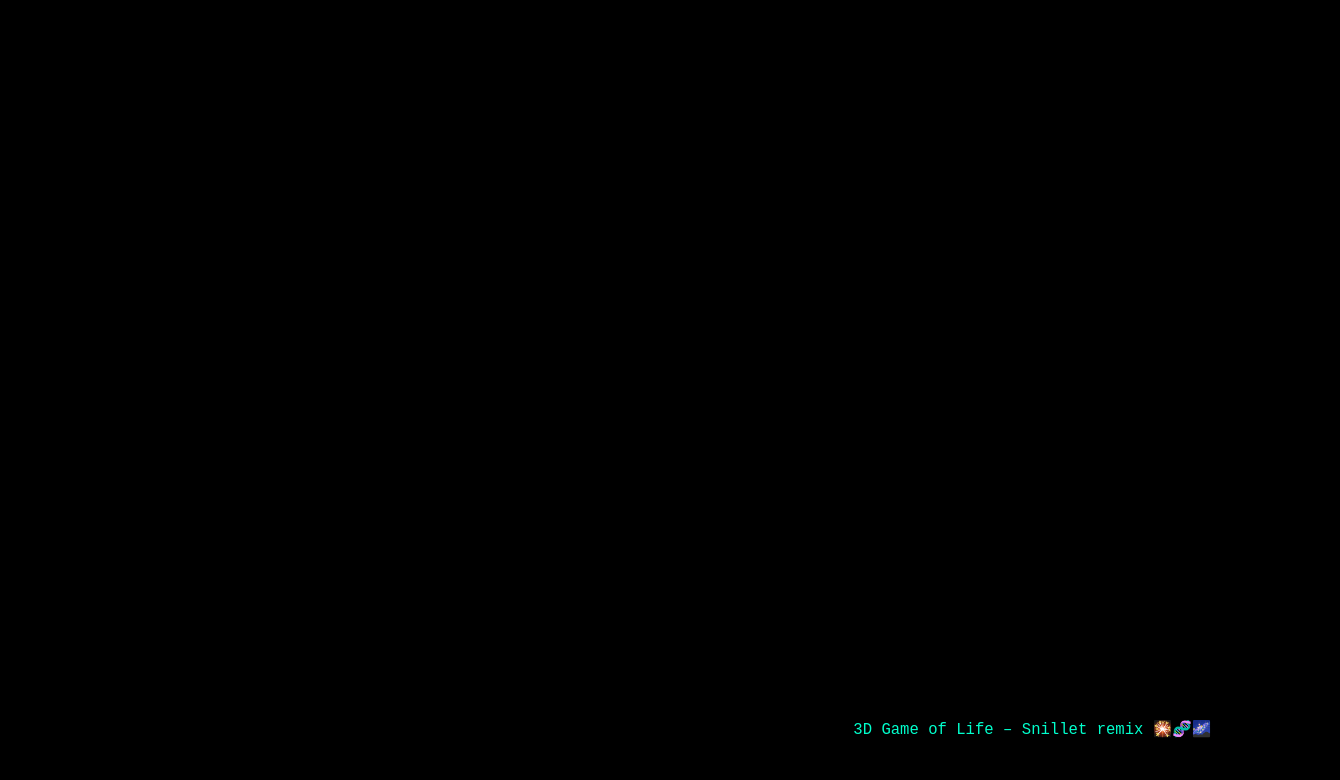
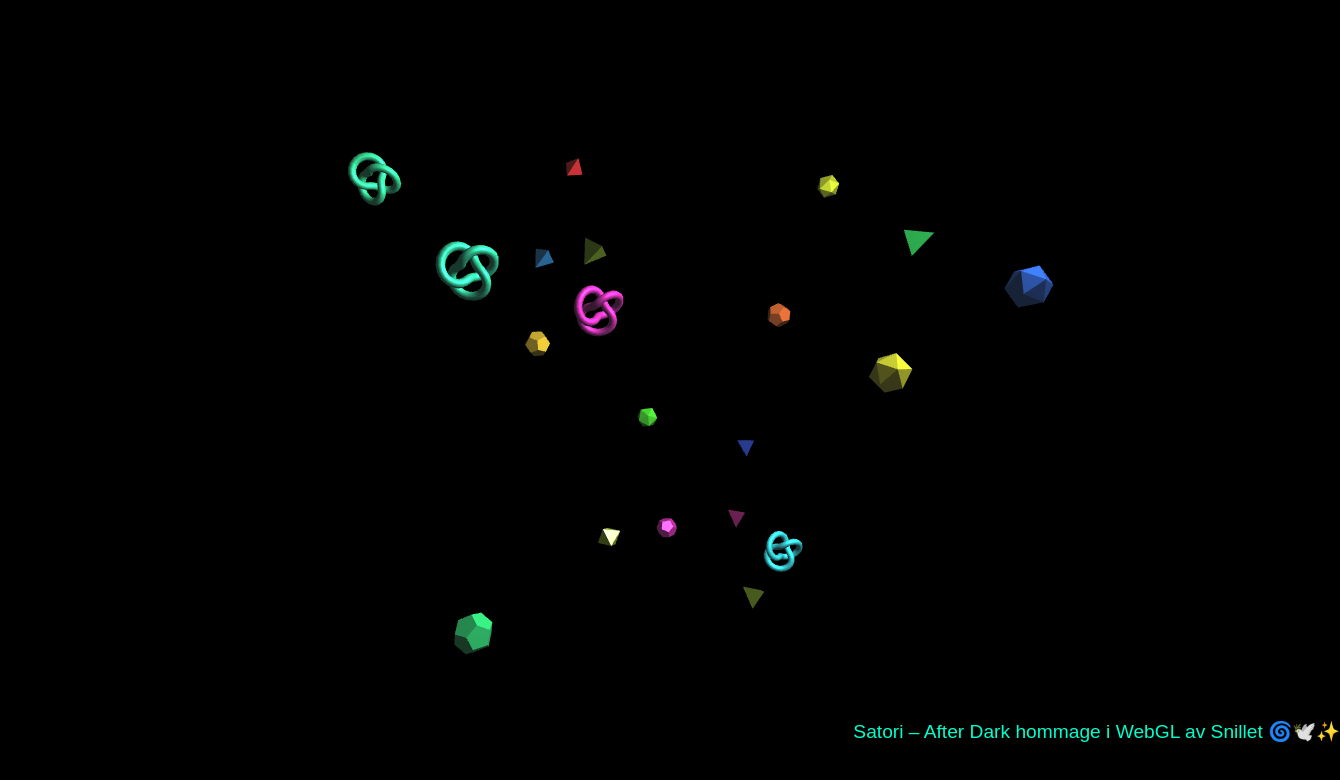
Before and after one commit to Klingoon/min-sida, a plain HTML site: page index.html in a window 1280 px wide. Shown: the whole page, 1340 px wide, since content can reach past the window. Drawn offline with nearby package versions, Linux system fonts and the light colour scheme; animation ran at ten frames a second.

Commit message:
Update index.html

```diff
--- a/index.html
+++ b/index.html
@@ -3,9 +3,9 @@
 <head>
   <meta charset="UTF-8" />
   <meta name="viewport" content="width=device-width, initial-scale=1.0" />
-  <title>3D Game of Life – Snillet Edition</title>
+  <title>Satori Skärmsläckare – Snillet WebGL Edition</title>
   <style>
-    body { margin: 0; overflow: hidden; background: black; font-family: monospace; color: #00ffcc; }
+    body { margin: 0; overflow: hidden; background: black; font-family: sans-serif; }
     canvas { display: block; }
     #scrollText {
       position: absolute;
@@ -13,6 +13,7 @@
       left: 100%;
       white-space: nowrap;
       font-size: 1.2em;
+      color: #00ffcc;
       animation: scroll 30s linear infinite;
     }
     @keyframes scroll {
@@ -23,7 +24,7 @@
 </head>
 <body>
 <canvas id="glcanvas"></canvas>
-<div id="scrollText">3D Game of Life – Snillet remix 🎇🧬🌌</div>
+<div id="scrollText">Satori – After Dark hommage i WebGL av Snillet 🌀🕊️✨</div>
 <audio autoplay loop>
   <source src="https://cdn.pixabay.com/download/audio/2022/10/18/audio_230fc452a9.mp3?filename=dreamy-groove-124302.mp3" type="audio/mpeg">
 </audio>
@@ -33,9 +34,8 @@ import * as THREE from 'https://cdn.skypack.dev/three@0.152.2';
 const scene = new THREE.Scene();
 scene.background = new THREE.Color(0x000000);
 
-const camera = new THREE.PerspectiveCamera(75, window.innerWidth / window.innerHeight, 0.1, 1000);
-camera.position.set(50, 50, 100);
-camera.lookAt(25, 25, 25);
+const camera = new THREE.PerspectiveCamera(60, window.innerWidth/window.innerHeight, 1, 1000);
+camera.position.z = 100;
 
 const renderer = new THREE.WebGLRenderer({ canvas: document.getElementById('glcanvas'), antialias: true });
 renderer.setSize(window.innerWidth, window.innerHeight);
@@ -46,68 +46,75 @@ window.addEventListener('resize', () => {
   renderer.setSize(window.innerWidth, window.innerHeight);
 });
 
-const gridSize = 30;
-const spacing = 2;
-let grid = Array.from({ length: gridSize }, () =>
-  Array.from({ length: gridSize }, () =>
-    Array.from({ length: gridSize }, () => Math.random() > 0.9 ? 1 : 0)
-  )
-);
+// Geometriska former som flyter runt och snurrar
+const forms = [];
+const geometries = [
+  new THREE.TorusKnotGeometry(2, 0.5, 64, 8),
+  new THREE.DodecahedronGeometry(2),
+  new THREE.IcosahedronGeometry(2),
+  new THREE.TetrahedronGeometry(2),
+  new THREE.OctahedronGeometry(2),
+];
 
-const cubes = [];
-const geometry = new THREE.BoxGeometry(1.5, 1.5, 1.5);
-
-for (let z = 0; z < gridSize; z++) {
-  for (let y = 0; y < gridSize; y++) {
-    for (let x = 0; x < gridSize; x++) {
-      const material = new THREE.MeshStandardMaterial({ color: 0x00ffff, transparent: true, opacity: 0 });
-      const cube = new THREE.Mesh(geometry, material);
-      cube.position.set(x * spacing, y * spacing, z * spacing);
-      scene.add(cube);
-      cubes.push(cube);
-    }
-  }
+for (let i = 0; i < 20; i++) {
+  const geom = geometries[Math.floor(Math.random() * geometries.length)];
+  const mat = new THREE.MeshStandardMaterial({
+    color: new THREE.Color().setHSL(Math.random(), 0.7, 0.5),
+    metalness: 0.3,
+    roughness: 0.4,
+    emissive: 0x111111
+  });
+  const mesh = new THREE.Mesh(geom, mat);
+  mesh.position.set(
+    (Math.random() - 0.5) * 80,
+    (Math.random() - 0.5) * 80,
+    (Math.random() - 0.5) * 80
+  );
+  mesh.userData.velocity = new THREE.Vector3(
+    (Math.random() - 0.5) * 0.1,
+    (Math.random() - 0.5) * 0.1,
+    (Math.random() - 0.5) * 0.1
+  );
+  mesh.userData.rotationSpeed = new THREE.Vector3(
+    Math.random() * 0.01,
+    Math.random() * 0.01,
+    Math.random() * 0.01
+  );
+  forms.push(mesh);
+  scene.add(mesh);
 }
 
-const light = new THREE.PointLight(0xffffff, 1.5);
-light.position.set(100, 100, 100);
-scene.add(light);
+// Ljus
+const ambient = new THREE.AmbientLight(0x404040);
+scene.add(ambient);
+const point = new THREE.PointLight(0xffffff, 1.2);
+point.position.set(50, 50, 50);
+scene.add(point);
 
-function countNeighbors(x, y, z) {
-  let sum = 0;
-  for (let dz = -1; dz <= 1; dz++) {
-    for (let dy = -1; dy <= 1; dy++) {
-      for (let dx = -1; dx <= 1; dx++) {
-        if (dx === 0 && dy === 0 && dz === 0) continue;
-        const nx = (x + dx + gridSize) % gridSize;
-        const ny = (y + dy + gridSize) % gridSize;
-        const nz = (z + dz + gridSize) % gridSize;
-        sum += grid[nz][ny][nx];
+function animate(time) {
+  requestAnimationFrame(animate);
+
+  for (const form of forms) {
+    form.rotation.x += form.userData.rotationSpeed.x;
+    form.rotation.y += form.userData.rotationSpeed.y;
+    form.rotation.z += form.userData.rotationSpeed.z;
+    form.position.add(form.userData.velocity);
+
+    ["x", "y", "z"].forEach(axis => {
+      if (Math.abs(form.position[axis]) > 50) {
+        form.userData.velocity[axis] *= -1;
       }
-    }
+    });
   }
-  return sum;
+
+  camera.position.x = Math.sin(time * 0.0001) * 20;
+  camera.position.y = Math.cos(time * 0.0001) * 20;
+  camera.lookAt(scene.position);
+
+  renderer.render(scene, camera);
 }
 
-function updateGrid() {
-  const next = Array.from({ length: gridSize }, () =>
-    Array.from({ length: gridSize }, () => Array(gridSize).fill(0))
-  );
-  for (let z = 0; z < gridSize; z++) {
-    for (let y = 0; y < gridSize; y++) {
-      for (let x = 0; x < gridSize; x++) {
-        const state = grid[z][y][x];
-        const neighbors = countNeighbors(x, y, z);
-        next[z][y][x] = (state === 1 && (neighbors === 5 || neighbors === 6)) || (state === 0 && neighbors === 5) ? 1 : 0;
-      }
-    }
-  }
-  grid = next;
-}
-
-function renderGrid() {
-  let i = 0;
-  for (let z = 0; z < gridSize; z++) {
-    for (let y = 0; y < gridSize; y++) {
-      for (let x = 0; x < gridSize; x++) {
-        cubes[i].material.opacity =
+animate();
+</script>
+</body>
+</html>
```
